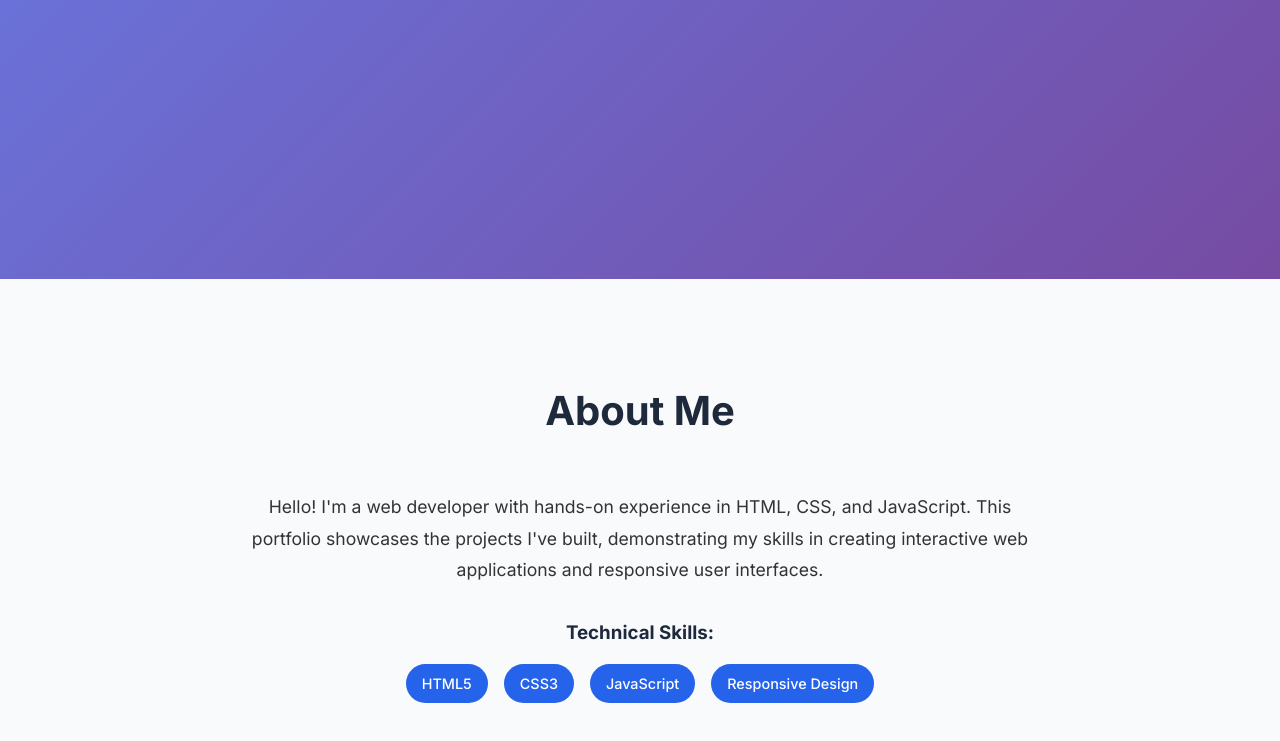
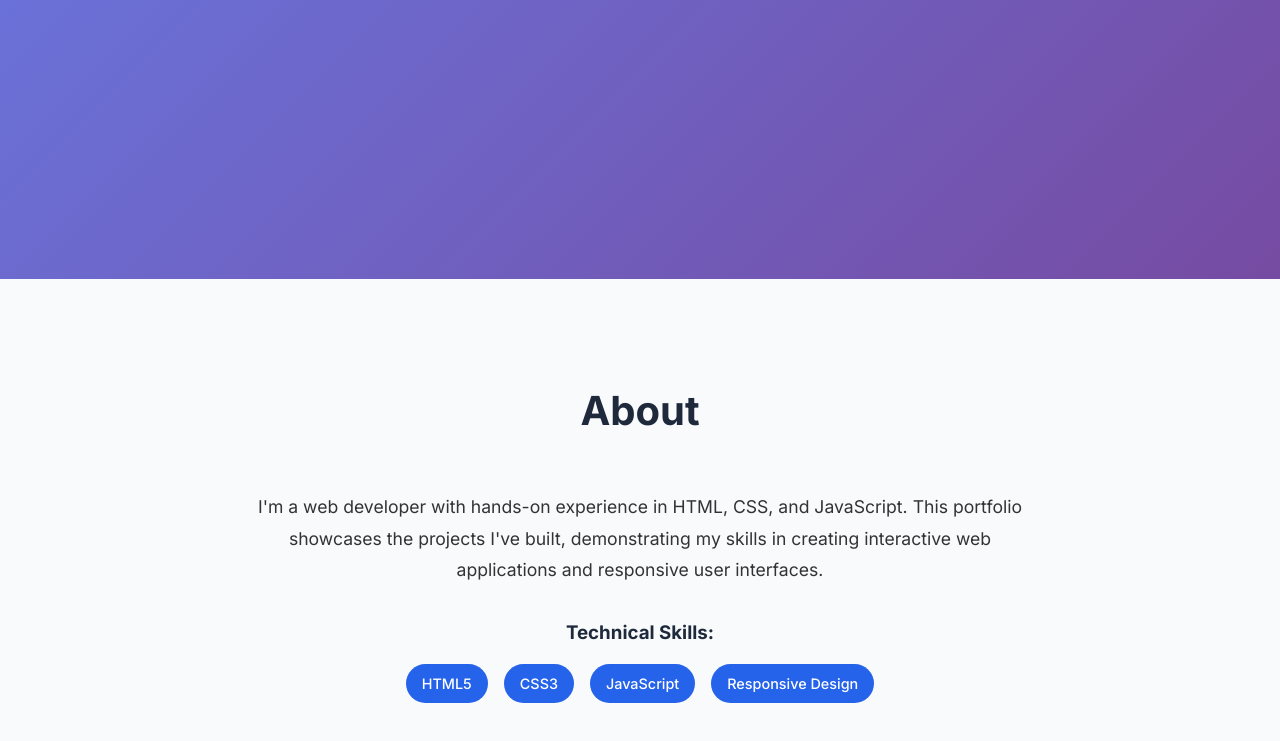
Before and after one commit to ArdensJournal/portfolio, a plain HTML site: page index.html in a window 1280 px wide. Shown: the part 521-1262 px from the top of the page. Drawn offline with Linux system fonts and the light colour scheme.

Commit message:
Updated Main page

```diff
--- a/index.html
+++ b/index.html
@@ -41,10 +41,10 @@
     <!-- About Section -->
     <section id="about" class="about">
         <div class="container">
-            <h2>About Me</h2>
+            <h2>About</h2>
             <div class="about-content">
                 <div class="about-text">
-                    <p>Hello! I'm a web developer with hands-on experience in HTML, CSS, and JavaScript. This portfolio showcases the projects I've built, demonstrating my skills in creating interactive web applications and responsive user interfaces.</p>
+                    <p>I'm a web developer with hands-on experience in HTML, CSS, and JavaScript. This portfolio showcases the projects I've built, demonstrating my skills in creating interactive web applications and responsive user interfaces.</p>
                     <div class="skills">
                         <h3>Technical Skills:</h3>
                         <div class="skill-tags">
```
